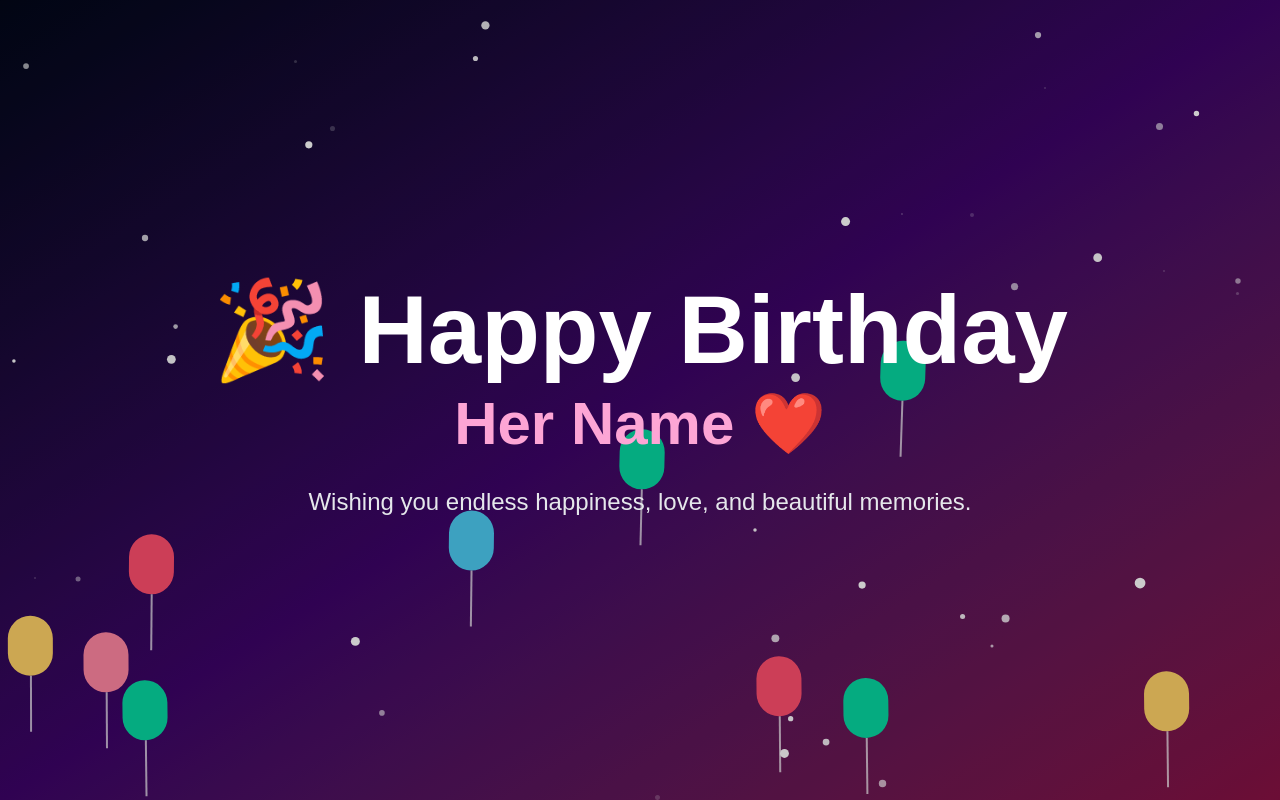
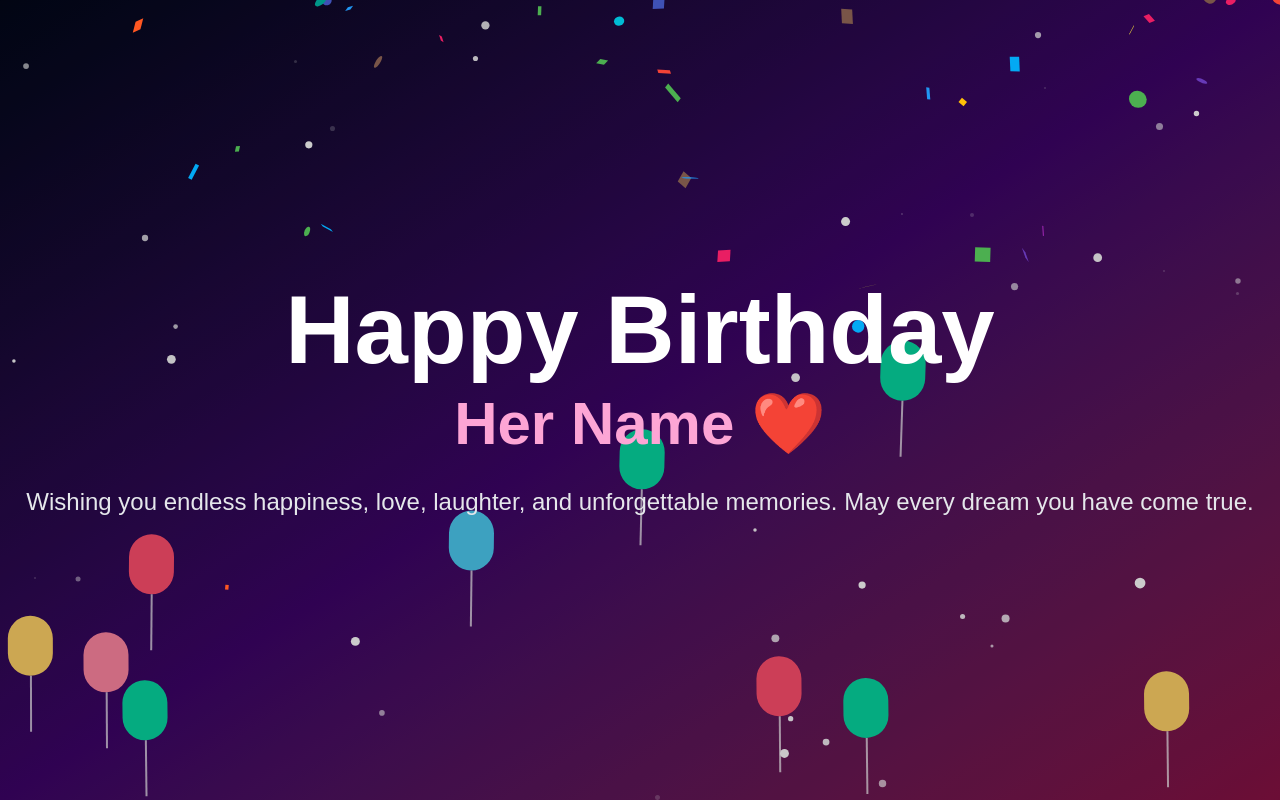
Before and after one commit to Ananta-git/birthday-wish, a Next.js app: page / in a window 1280 px wide. Built offline with nearby package versions, Linux system fonts and the light colour scheme.

Commit message:
added constants and data for dynamic rendering

```diff
--- a/package.json
+++ b/package.json
@@ -12,6 +12,7 @@
     "framer-motion": "^12.43.0",
     "next": "16.2.12",
     "react": "19.2.4",
+    "react-confetti": "^6.4.0",
     "react-dom": "19.2.4"
   },
   "devDependencies": {
--- /dev/null
+++ b/src/components/ConfettiEffect.tsx
@@ -0,0 +1,39 @@
+"use client";
+
+import Confetti from "react-confetti";
+import { useEffect, useState } from "react";
+import {CONFETTI_PIECES} from "@/constants/animation";
+
+export default function ConfettiEffect() {
+  const [size, setSize] = useState({
+    width: 0,
+    height: 0,
+  });
+
+  useEffect(() => {
+    const updateSize = () => {
+      setSize({
+        width: window.innerWidth,
+        height: window.innerHeight,
+      });
+    };
+
+    updateSize();
+
+    window.addEventListener("resize", updateSize);
+
+    return () => {
+      window.removeEventListener("resize", updateSize);
+    };
+  }, []);
+
+  return (
+    <Confetti
+      width={size.width}
+      height={size.height}
+      numberOfPieces={CONFETTI_PIECES}
+      recycle={false}
+      gravity={0.25}
+    />
+  );
+}
--- a/src/components/Countdown.tsx
+++ b/src/components/Countdown.tsx
@@ -11,9 +11,13 @@ export default function Countdown({ onComplete }: CountdownProps) {
   const [count, setCount] = useState(3);
 
   useEffect(() => {
+    // When reaching zero, pause briefly to show "🎉" then complete
     if (count === 0) {
-      onComplete();
-      return;
+      const completionTimer = setTimeout(() => {
+        onComplete();
+      }, 1000);
+
+      return () => clearTimeout(completionTimer);
     }
 
     const timer = setTimeout(() => {
@@ -24,7 +28,7 @@ export default function Countdown({ onComplete }: CountdownProps) {
   }, [count, onComplete]);
 
   return (
-    <div className="absolute inset-0 flex items-center justify-center z-50">
+    <div className="absolute inset-0 flex items-center justify-center z-50 bg-black/40 backdrop-blur-sm">
       <AnimatePresence mode="wait">
         <motion.div
           key={count}
@@ -32,7 +36,7 @@ export default function Countdown({ onComplete }: CountdownProps) {
           animate={{ scale: 1, opacity: 1 }}
           exit={{ scale: 2, opacity: 0 }}
           transition={{ duration: 0.6 }}
-          className="text-8xl font-black text-white"
+          className="text-8xl font-black text-white drop-shadow-lg"
         >
           {count > 0 ? count : "🎉"}
         </motion.div>
--- a/src/components/FloatingBalloons.tsx
+++ b/src/components/FloatingBalloons.tsx
@@ -2,6 +2,7 @@
 
 import { motion } from "framer-motion";
 import { useEffect, useState } from "react";
+import { BALLOON_COUNT } from "@/constants/animation";
 
 interface Balloon {
   id: number;
@@ -24,7 +25,7 @@ export default function FloatingBalloons() {
   const [balloons, setBalloons] = useState<Balloon[]>([]);
 
   useEffect(() => {
-    const generated = Array.from({ length: 10 }, (_, index) => ({
+    const generated = Array.from({ length: BALLOON_COUNT }, (_, index) => ({
       id: index,
       left: Math.random() * 90,
       delay: Math.random() * 4,
--- a/src/components/FloatingStars.tsx
+++ b/src/components/FloatingStars.tsx
@@ -2,6 +2,12 @@
 
 import { useEffect, useState } from "react";
 import { motion } from "framer-motion";
+import {
+  STAR_COUNT,
+  STAR_MIN_SIZE,
+  STAR_MAX_SIZE,
+  STAR_ANIMATION_DURATION,
+} from "@/constants/animation";
 
 interface Star {
   id: number;
@@ -16,11 +22,11 @@ export default function FloatingStars() {
 
   useEffect(() => {
     // Generate random positions only after the component mounts on the client
-    const generatedStars: Star[] = Array.from({ length: 40 }).map((_, index) => ({
+    const generatedStars: Star[] = Array.from({ length: STAR_COUNT }).map((_, index) => ({
       id: index,
       left: Math.random() * 100,
       top: Math.random() * 100,
-      size: Math.random() * 4 + 2,
+      size:Math.random() * (STAR_MAX_SIZE - STAR_MIN_SIZE) + STAR_MIN_SIZE,
       delay: Math.random() * 3,
     }));
 
@@ -47,7 +53,7 @@ if (!stars.length) return <></>;
             scale: [1, 1.8, 1],
           }}
           transition={{
-            duration: 2,
+            duration: STAR_ANIMATION_DURATION,
             delay: star.delay,
             repeat: Infinity,
             ease: "easeInOut",
--- a/src/components/Hero.tsx
+++ b/src/components/Hero.tsx
@@ -1,12 +1,27 @@
 "use client";
 
+import { useState } from "react";
 import { motion } from "framer-motion";
 import FloatingStars from "./FloatingStars";
 import FloatingBalloons from "./FloatingBalloons";
+import Countdown from "./Countdown";
+import ConfettiEffect from "./ConfettiEffect";
+import {birthday} from "@/data/birthday";
 
 export default function Hero() {
+  const [showCountdown, setShowCountdown] = useState(true);
+  const [celebrate, setCelebrate] = useState(false);
   return (
     <section className="relative flex min-h-screen items-center justify-center overflow-hidden bg-gradient-to-br from-slate-950 via-purple-950 to-pink-900">
+      {showCountdown && (
+        <Countdown
+          onComplete={() => {
+            setShowCountdown(false);
+            setCelebrate(true);
+          }}
+        />
+      )}
+      {celebrate && <ConfettiEffect />}
       <FloatingStars />
       <FloatingBalloons />
       <div className="absolute inset-0 bg-black/20" />
@@ -23,7 +38,7 @@ export default function Hero() {
           transition={{ delay: 0.3, duration: 0.8 }}
           className="text-6xl md:text-8xl font-extrabold text-white"
         >
-          🎉 Happy Birthday
+          {birthday.title}
         </motion.h1>
 
         <motion.h2
@@ -32,7 +47,7 @@ export default function Hero() {
           transition={{ delay: 1 }}
           className="mt-4 text-4xl md:text-6xl font-bold text-pink-300"
         >
-          Her Name ❤️
+          {birthday.name} ❤️
         </motion.h2>
 
         <motion.p
@@ -41,7 +56,7 @@ export default function Hero() {
           transition={{ delay: 1.5 }}
           className="mt-8 text-lg md:text-2xl text-gray-200"
         >
-          Wishing you endless happiness, love, and beautiful memories.
+          {birthday.message}
         </motion.p>
       </motion.div>
     </section>
--- /dev/null
+++ b/src/constants/animation.ts
@@ -0,0 +1,15 @@
+export const STAR_COUNT = 40;
+export const BALLOON_COUNT = 10;
+
+export const STAR_MIN_SIZE = 2;
+export const STAR_MAX_SIZE = 6;
+
+export const STAR_ANIMATION_DURATION = 2;
+
+export const COUNTDOWN_START = 3;
+
+export const CONFETTI_PIECES = 350;
+
+export const HERO_FADE_DURATION = 1;
+
+export const TITLE_SCALE_DURATION = 0.8;
--- /dev/null
+++ b/src/data/birthday.ts
@@ -0,0 +1,12 @@
+export const birthday = {
+  name: "Her Name",
+
+  title: "Happy Birthday",
+
+  subtitle: "Today is all about you ❤️",
+
+  message:
+    "Wishing you endless happiness, love, laughter, and unforgettable memories. May every dream you have come true.",
+
+  buttonText: "Open Your Gift 🎁",
+};
```
Also changed, not shown: 1 other file (tests, documents, lock files or other folders).
